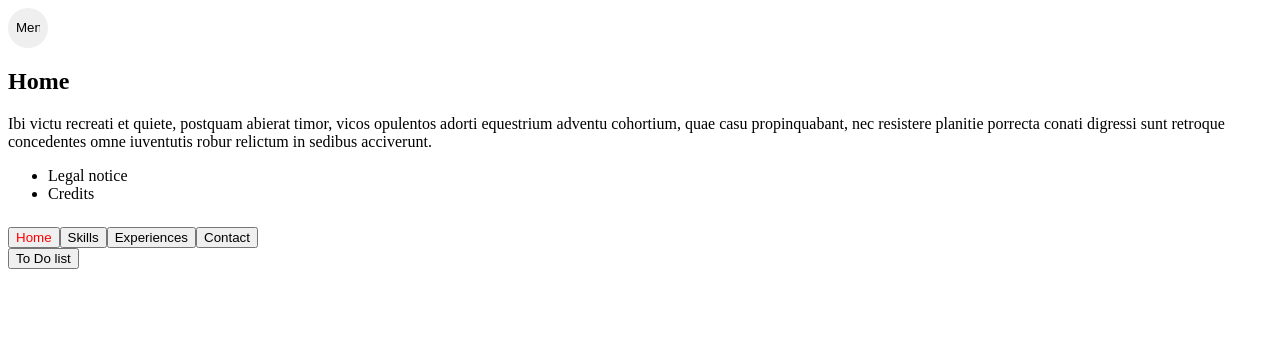
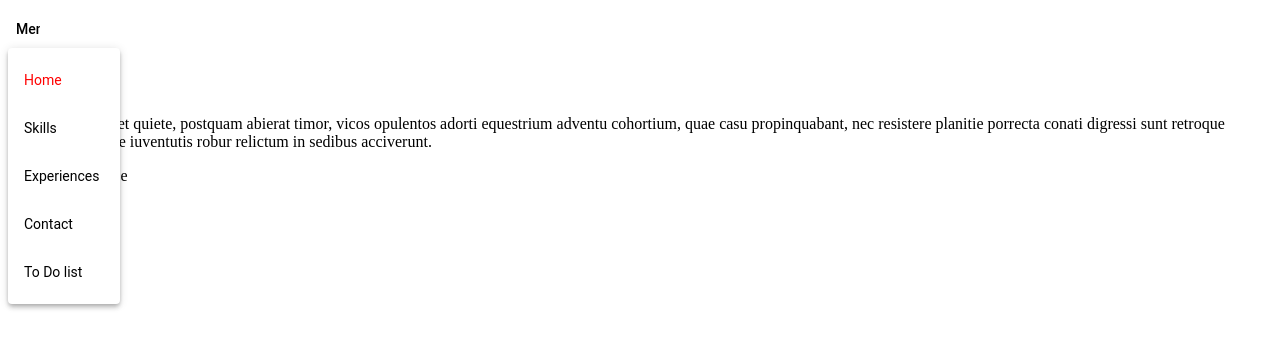
Before and after one commit to Gosuhan/LPST-Angular-services, an Angular app: page / in a window 1280 px wide. Both pictures are taken after a click on the button "Menu". Shown: the top 348 px of the page. Built offline with nearby package versions, Linux system fonts and the light colour scheme.

Commit message:
Fonctionnement Menu Ok

```diff
--- a/package.json
+++ b/package.json
@@ -25,6 +25,7 @@
     "@angular/platform-browser-dynamic": "^5.2.0",
     "@angular/router": "^5.2.0",
     "core-js": "^2.4.1",
+    "hammerjs": "^2.0.8",
     "rxjs": "^5.5.6",
     "zone.js": "^0.8.19"
   },
--- a/src/app/header/header.component.html
+++ b/src/app/header/header.component.html
@@ -1,10 +1,10 @@
 <button mat-icon-button [matMenuTriggerFor]="menu">
   <mat-icon>Menu</mat-icon>
   <mat-menu #menu="matMenu">
-  <button [style.color]="appService.selectedMenu == 'home' ? 'red' : 'black'" (click)="selectMenu('home')">Home</button>
-  <button [style.color]="appService.selectedMenu == 'skills' ? 'red' : 'black'" (click)="selectMenu('skills')">Skills</button>
-  <button [style.color]="appService.selectedMenu == 'experiences' ? 'red' : 'black'" (click)="selectMenu('experiences')">Experiences</button>
-  <button [style.color]="appService.selectedMenu == 'contact' ? 'red' : 'black'" (click)="selectMenu('contact')">Contact</button>
-  <button [style.color]="appService.selectedMenu == 'todolist' ? 'red' : 'black'" (click)="selectMenu('todolist')">To Do list</button>
+  <button mat-menu-item [style.color]="appService.selectedMenu == 'home' ? 'red' : 'black'" (click)="selectMenu('home')">Home</button>
+  <button mat-menu-item [style.color]="appService.selectedMenu == 'skills' ? 'red' : 'black'" (click)="selectMenu('skills')">Skills</button>
+  <button mat-menu-item [style.color]="appService.selectedMenu == 'experiences' ? 'red' : 'black'" (click)="selectMenu('experiences')">Experiences</button>
+  <button mat-menu-item [style.color]="appService.selectedMenu == 'contact' ? 'red' : 'black'" (click)="selectMenu('contact')">Contact</button>
+  <button mat-menu-item [style.color]="appService.selectedMenu == 'todolist' ? 'red' : 'black'" (click)="selectMenu('todolist')">To Do list</button>
 </mat-menu>
 </button>
--- a/src/main.ts
+++ b/src/main.ts
@@ -3,6 +3,8 @@ import { platformBrowserDynamic } from '@angular/platform-browser-dynamic';
 
 import { AppModule } from './app/app.module';
 import { environment } from './environments/environment';
+
+import 'hammerjs';
 
 if (environment.production) {
   enableProdMode();
--- a/src/styles.css
+++ b/src/styles.css
@@ -1 +1 @@
-/* You can add global styles to this file, and also import other style files */
+@import "~@angular/material/prebuilt-themes/indigo-pink.css";
```
Also changed, not shown: 1 other file (tests, documents, lock files or other folders).
